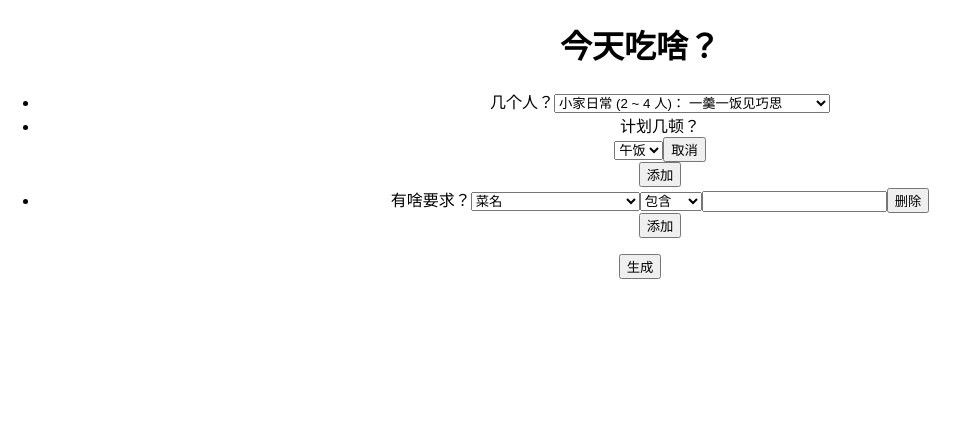
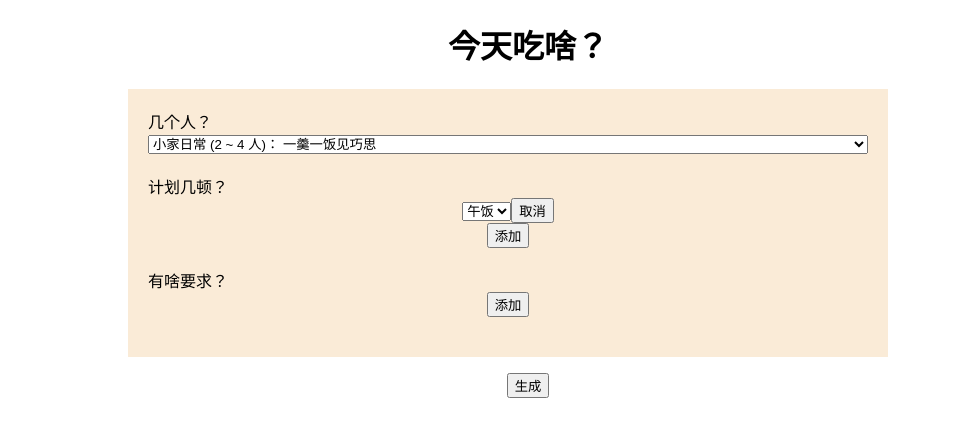
Before and after one commit to utopia2046/menu4today, a React app: page / in a window 1280 px wide. Shown: the top 436 px of the page, without its empty margins (0-969 px from the left). Built offline with nearby package versions, Linux system fonts and the light colour scheme.

Commit message:
add filterEdit event handling

```diff
--- a/src/App.css
+++ b/src/App.css
@@ -1,5 +1,33 @@
 .App {
   text-align: center;
+  width: 80%;
+  margin-left: 10%;
+  max-width: 800px;
+  min-width: 400px;
+}
+
+ul.query-section {
+  list-style-type: none;
+}
+
+.query-section {
+  background-color: antiquewhite;
+  padding: 20px;
+  width: 90%;
+}
+
+.section-container {
+  margin-bottom: 20px;
+}
+
+.section-label {
+  text-align: left;
+  display: block;
+  width: 100%;
+}
+
+.people-select {
+  width: 100%;
 }
 
 .App-logo {
--- a/src/App.js
+++ b/src/App.js
@@ -16,6 +16,7 @@ function App() {
         setPeople(option);
     }
 
+    // meal functions
     function newMeal() {
         return {
             id: 'meal-' + nanoid(),
@@ -24,7 +25,7 @@ function App() {
     }
 
     function addMeal() {
-        setMeals([...meals, newMeal()])
+        setMeals([...meals, newMeal()]);
     }
 
     function updateMeal(id, newType) {
@@ -34,14 +35,48 @@ function App() {
             }
             return meal;
         });
+
         setMeals(updatedMeals);
     }
 
     function removeMeal(id) {
         const remainingMeals = meals.filter((meal) => id !== meal.id);
+
         setMeals(remainingMeals);
     }
 
+    // filter functions
+    function newFilter() {
+        return {
+            id: 'filter-' + nanoid(),
+            by: 'byTitle',
+            op: 'contains',
+            value: ''
+        }
+    }
+
+    function addFilter() {
+        setFilters([...filters, newFilter()]);
+    }
+
+    function updateFilter(newFilter) {
+        const updatedFilters = filters.map((filter) => {
+            if (filter.id === newFilter.id) {
+                return newFilter;
+            }
+            return filter;
+        });
+
+        setFilters(updatedFilters);
+    }
+
+    function removeFilter(id) {
+        const remainingFilters = filters.filter((filter) => id !== filter.id);
+
+        setFilters(remainingFilters);
+    }
+
+    // render
     return (
         <div className="App">
             <h1>今天吃啥？</h1>
@@ -62,11 +97,16 @@ function App() {
                     />
                 </li>
                 <li>
-                    <FilterEdit />
+                    <FilterEdit
+                        filters={filters}
+                        onUpdateFilter={updateFilter}
+                        onAddFilter={addFilter}
+                        onRemoveFilter={removeFilter}
+                    />
                 </li>
             </ul>
 
-            <div><button onClick={generateMenu}>生成</button></div>
+            <div><button className="query-button" onClick={generateMenu}>生成</button></div>
 
             <div className="menu-section">
             </div>
--- a/src/filterEdit.js
+++ b/src/filterEdit.js
@@ -1,39 +1,89 @@
-function Filter() {
+import { useState } from 'react';
+
+function Filter(props) {
+    const [isText, setIsText] = useState(true);
+
+    function filterByChange(evt) {
+        if (evt && evt.target) {
+            setIsText(evt.target.value !== 'byCookDur');
+            props.onUpdateFilter({
+                id: props.id,
+                by: evt.target.value,
+                op: props.op,
+                value: props.value
+            });
+        }
+    }
+
+    function filterOpChange(evt) {
+        if (evt && evt.target) {
+            props.onUpdateFilter({
+                id: props.id,
+                by: props.by,
+                op: evt.target.value,
+                value: props.value
+            });
+        }
+    }
+
+    function filterValueChange(evt) {
+        if (evt && evt.target) {
+            props.onUpdateFilter({
+                id: props.id,
+                by: props.by,
+                op: props.op,
+                value: evt.target.value
+            });
+        }
+    }
+
     return (
-        <div className="filter-container">
-            <span><label>有啥要求？</label></span>
+        <div key={props.id} className="filter-container query-line">
             <span>
-                <select>
+                <select defaultValue={props.by} onChange={(evt) => filterByChange(evt)}>
                     <option value="byTitle">菜名</option>
                     <option value="byIngredient">食材</option>
                     <option value="byCategory">类别</option>
                     <option value="byTag">标签</option>
                     <option value="byUtensil">厨具</option>
-                    <option value="byCookDur">烹饪时长：实际操作时长</option>
+                    <option value="byCookDur">烹饪时长</option>
                 </select>
             </span>
             <span>
-                <select>
-                    <option value="includes">包含</option>
-                    <option value="notIncl">不包含</option>
-                    <option value="lessThan">少于</option>
+                <select defaultValue={props.op} onChange={(evt) => filterOpChange(evt)}>
+                    {isText && <option value="contains">包含</option>}
+                    {isText && <option value="notContain">不包含</option>}
+                    {!isText && <option value="lessThan">少于</option>}
                 </select>
             </span>
             <span>
-                <input type="text"></input>
+                <input type="text" value={props.value} onChange={(evt) => filterValueChange(evt)} />
             </span>
             <span>
-                <button>删除</button>
+                <button className="query-button" onClick={() => props.onRemoveFilter(props.id)}>删除</button>
             </span>
         </div>
     );
 }
 
-function FilterEdit() {
+function FilterEdit(props) {
+    const filtersList = props.filters.map(filter =>
+        <Filter
+            key={filter.id}
+            id={filter.id}
+            by={filter.by}
+            op={filter.op}
+            value={filter.value}
+            onUpdateFilter={props.onUpdateFilter}
+            onRemoveFilter={props.onRemoveFilter}
+        />
+    );
+
     return (
-        <div className="filter-edit-container">
-            <Filter />
-            <button>添加</button>
+        <div className="filter-edit-container section-container">
+            <label className="section-label">有啥要求？</label>
+            {filtersList}
+            <button className="query-button" onClick={props.onAddFilter}>添加</button>
         </div>
     );
 }
--- a/src/mealSelect.js
+++ b/src/mealSelect.js
@@ -5,7 +5,7 @@ function MealSelection(props) {
     }
 
     const mealsList = props.meals.map(meal =>
-        <div key={meal.id} className="meal-container" >
+        <div key={meal.id} className="meal-container query-line" >
             <span>
                 <select defaultValue={meal.type} onChange={(evt) => props.onUpdateMeal(meal.id, evt.target.value)}>
                     <option value="breakfast">早饭</option>
@@ -14,16 +14,16 @@ function MealSelection(props) {
                 </select>
             </span>
             <span>
-                <button onClick={() => props.onRemoveMeal(meal.id)}>取消</button>
+                <button className="query-button" onClick={() => props.onRemoveMeal(meal.id)}>取消</button>
             </span>
         </div>
     );
 
     return (
-        <div className="meal-select-container">
-            <label>计划几顿？</label>
+        <div className="meal-select-container section-container">
+            <label className="section-label">计划几顿？</label>
             {mealsList}
-            <button onClick={addMeal}>添加</button>
+            <button className="query-button" onClick={addMeal}>添加</button>
         </div>
     );
 }
--- a/src/peopleSelect.js
+++ b/src/peopleSelect.js
@@ -7,9 +7,9 @@ function PeopleSelection(props) {
     }
 
     return (
-        <div className="people-select-container">
-            <label htmlFor="people-select">几个人？</label>
-            <select name="people" id="people-select" defaultValue={props.people} onChange={onSelectChange}>
+        <div className="people-select-container section-container">
+            <label className="section-label">几个人？</label>
+            <select name="people" className="people-select" defaultValue={props.people} onChange={onSelectChange}>
                 <option value="single">一人食：一个人也要好好吃饭</option>
                 <option value="small">小家日常 (2 ~ 4 人)： 一羹一饭见巧思</option>
                 <option value="medium">朋友小聚 (5 ~ 7 人)：秀出你的实力吧</option>
```
